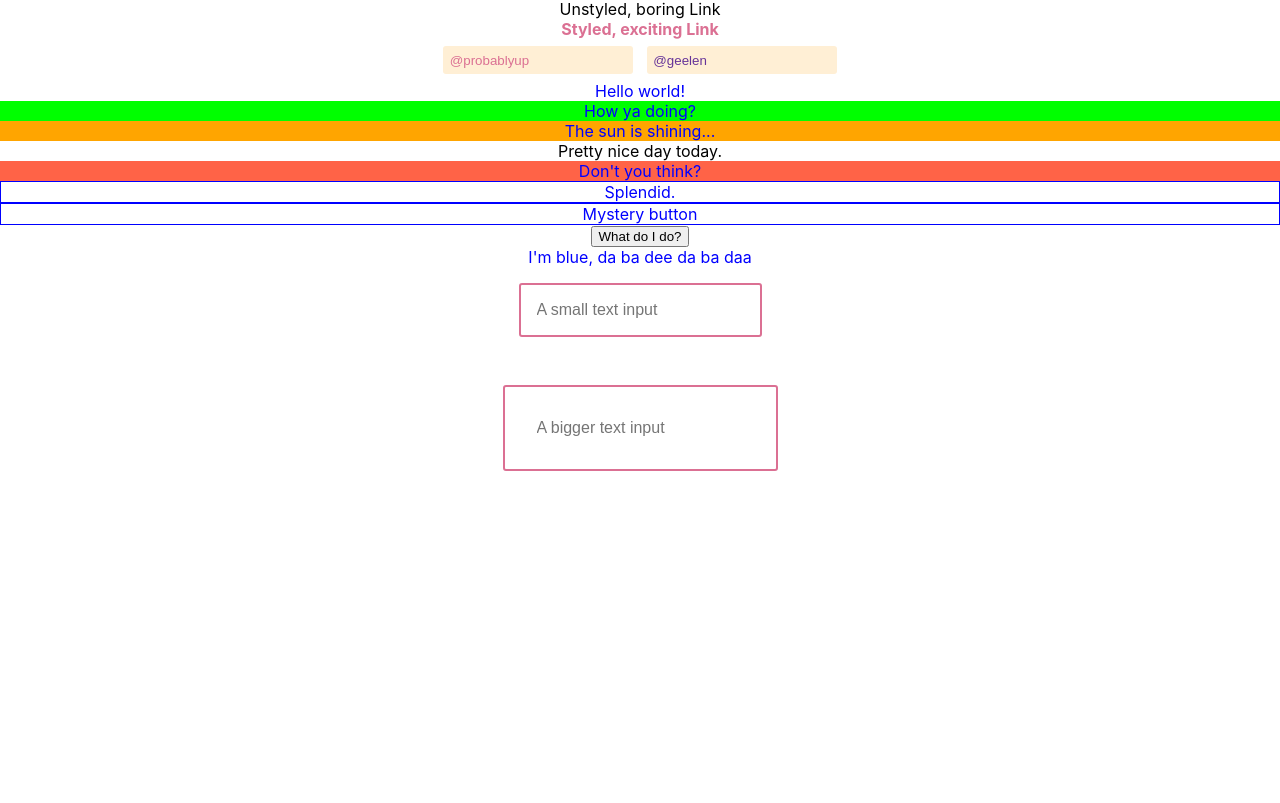
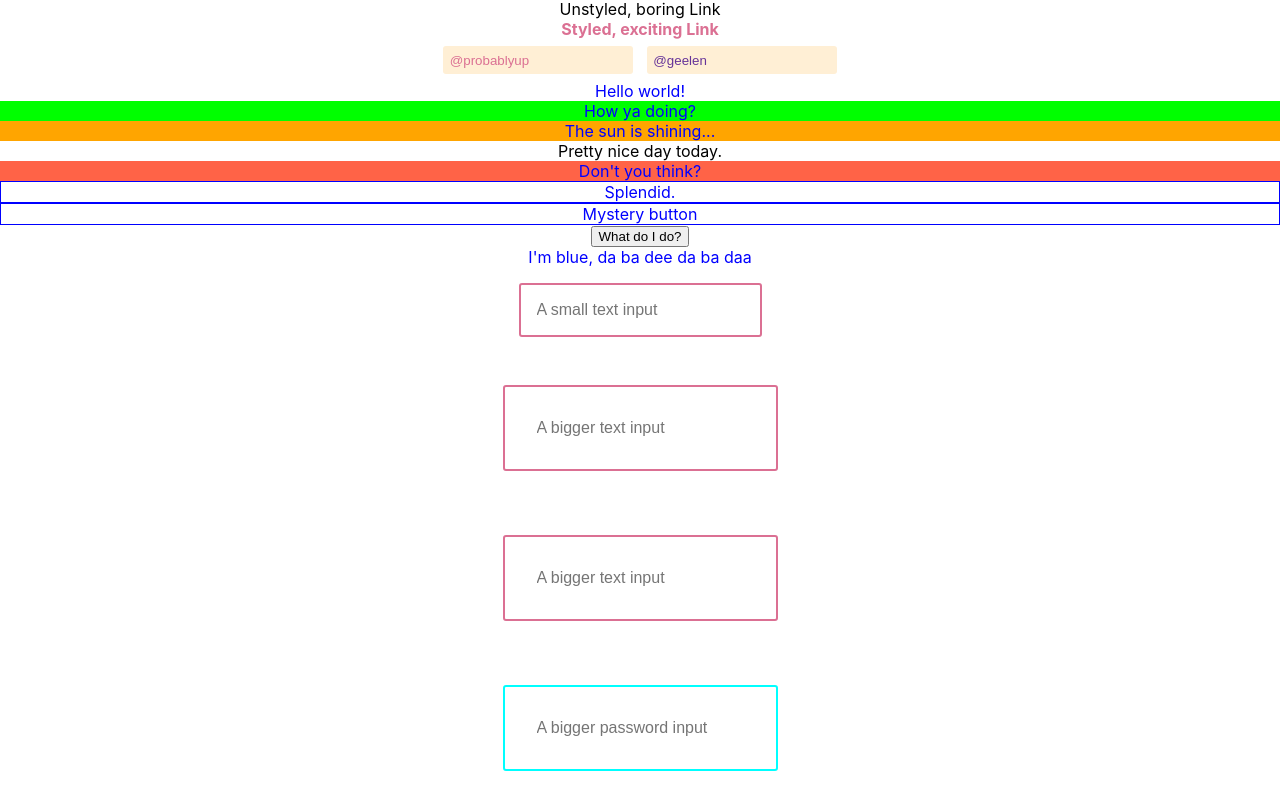
Before and after one commit to Annie-Huang/my-styled-components-tutorial, a React (Create React App) app: page / in a window 1280 px wide. Shown: the part 645-1448 px from the top of the page. Before the commit the page ends 1148 px from the top, so only its background shows below. Built offline with nearby package versions, Linux system fonts and the light colour scheme.

Commit message:
Overriding .attrs

```diff
--- a/src/App.js
+++ b/src/App.js
@@ -12,7 +12,7 @@ import {
 } from './components/Button';
 import { Title } from './components/Typography';
 import { Link, StyledLink } from './components/Link';
-import { Input, Input2 } from './components/Input';
+import { Input, Input2, PasswordInput2 } from './components/Input';
 import { GlobalStyle, Thing, Thing2, Thing3 } from './components/Thing';
 
 const Container = styled.div`
@@ -101,6 +101,12 @@ function App() {
         <br />
         <Input2 placeholder='A bigger text input' size='2em' />
       </Container>
+      <Container>
+        <Input2 placeholder='A bigger text input' size='2em' />
+        <br />
+        {/* Notice we can still use the size attr from Input */}
+        <PasswordInput2 placeholder='A bigger password input' size='2em' />
+      </Container>
     </div>
   );
 }
--- a/src/components/Input.js
+++ b/src/components/Input.js
@@ -27,3 +27,11 @@ export const Input2 = styled.input.attrs((props) => ({
   margin: ${(props) => props.size};
   padding: ${(props) => props.size};
 `;
+
+// Input's attrs will be applied first, and then this attrs obj
+export const PasswordInput2 = styled(Input2).attrs({
+  type: 'password',
+})`
+  // similarly, border will override Input's border
+  border: 2px solid aqua;
+`;
```
Also changed, not shown: Note.txt.
